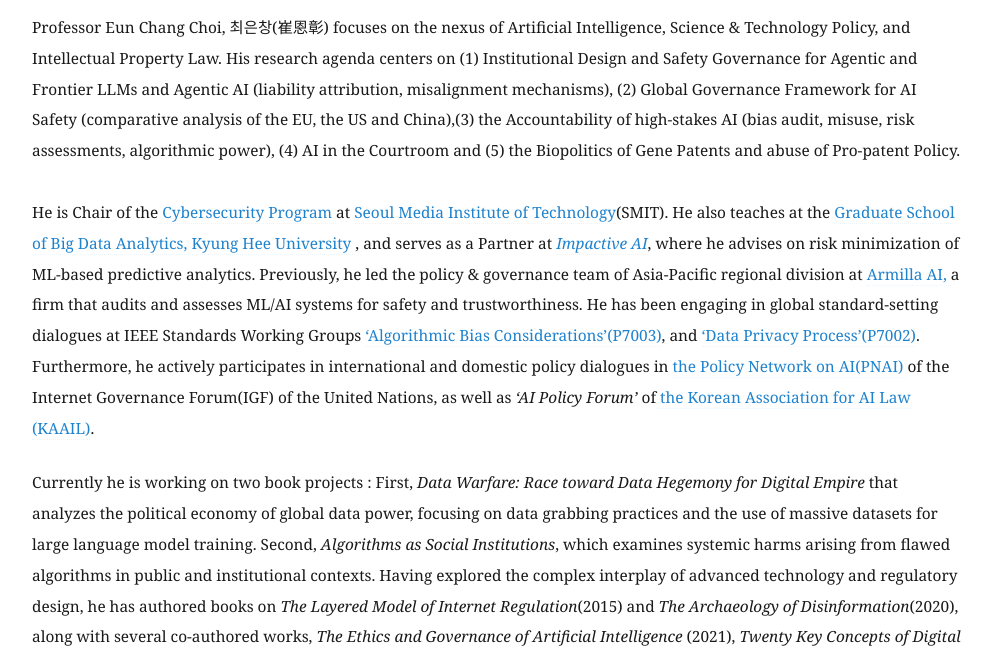
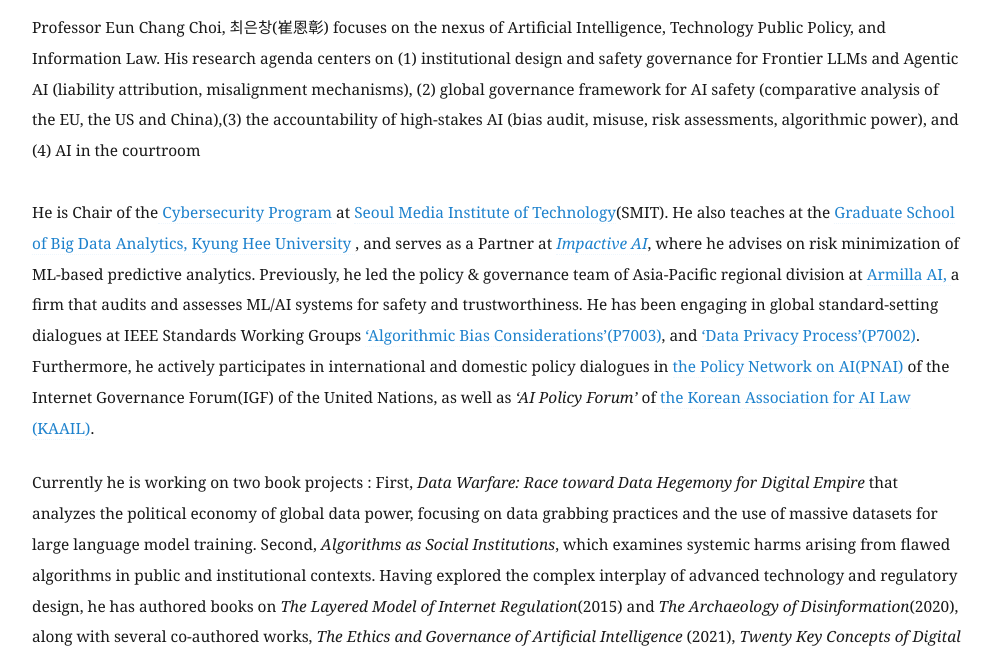
Before and after one commit to eunchangchoi/eunchangchoi.github.io, a Jekyll site: the page built from index.md, in a window 1280 px wide and 900 px high, scrolled down 339 px, cut to the strip 243-900 px from the top of the window. Shown: the whole strip, without its empty margins (68-1060 px from the left). Built offline with Jekyll 4.4.1, drawn with Linux system fonts in a browser that asks for light colours.

Commit message:
Update index.md

```diff
--- a/index.md
+++ b/index.md
@@ -21,7 +21,7 @@
   <a href="https://sapyoung.com/bbs/board.php?bo_table=booklist2&wr_id=431"> <img style="vertical-align:top;height:200px;width:163px;" src="images/book9.png"></a>
   <img style="vertical-align:top;height:200px;width:164px;" src="images/book10.png">
  <br>
-<p style="font-size:1.1em"> Professor Eun Chang Choi, 최은창(崔恩彰) focuses on the nexus of Artificial Intelligence, Science & Technology Policy, and Intellectual Property Law. His research agenda centers on (1) Institutional Design and Safety Governance for Agentic and Frontier LLMs and Agentic AI (liability attribution, misalignment mechanisms), (2) Global Governance Framework for AI Safety (comparative analysis of the EU, the US and China),(3) the Accountability of high-stakes AI (bias audit, misuse, risk assessments, algorithmic power), (4) AI in the Courtroom and (5) the Biopolitics of Gene Patents and abuse of Pro-patent Policy. <br>
+<p style="font-size:1.1em"> Professor Eun Chang Choi, 최은창(崔恩彰) focuses on the nexus of Artificial Intelligence, Technology Public Policy, and Information Law. His research agenda centers on (1) institutional design and safety governance for Frontier LLMs and Agentic AI (liability attribution, misalignment mechanisms), (2) global governance framework for AI safety (comparative analysis of the EU, the US and China),(3) the accountability of high-stakes AI (bias audit, misuse, risk assessments, algorithmic power), and (4) AI in the courtroom <br>
   <br>
   He is Chair of the<a href="https://global.smit.ac.kr/academics/masters-degrees-2/ms_cyberseq/"> Cybersecurity Program </a> at <a href="https://global.smit.ac.kr"> Seoul Media Institute of Technology</a>(SMIT). He also teaches at the <a href="http://bigdata21.khu.ac.kr/main/main.html"> Graduate School of Big Data Analytics, Kyung Hee University </a>, and serves as a Partner at <a href="https://www.impactive-ai.com/en"> <i>Impactive AI</i></a>, where he advises on risk minimization of ML-based predictive analytics. Previously, he led the policy & governance team of Asia-Pacific regional division at <a href="https://www.armilla.ai"> Armilla AI, </a> a firm that audits and assesses ML/AI systems for safety and trustworthiness. He has been engaging in global standard-setting dialogues at IEEE Standards Working Groups <a href="https://sagroups.ieee.org/7003/"> ‘Algorithmic Bias Considerations’(P7003)</a>, and <a href="https://sagroups.ieee.org/7002">‘Data Privacy Process’(P7002)</a>. Furthermore, he actively participates in international and domestic policy dialogues in <a href="https://www.intgovforum.org/en/pnai"> the Policy Network on AI(PNAI) </a> of the Internet Governance Forum(IGF) of the United Nations, as well as <i> ‘AI Policy Forum’</i> of<a href="http://kaail.kr"> the Korean Association for AI Law (KAAIL)</a>. <br>
 
```
